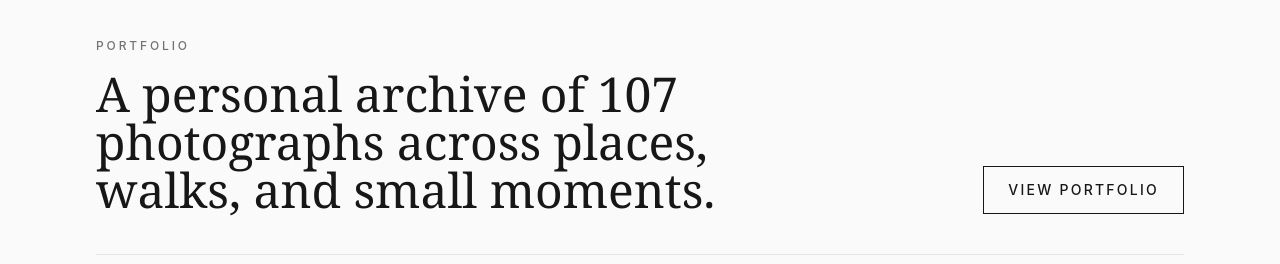
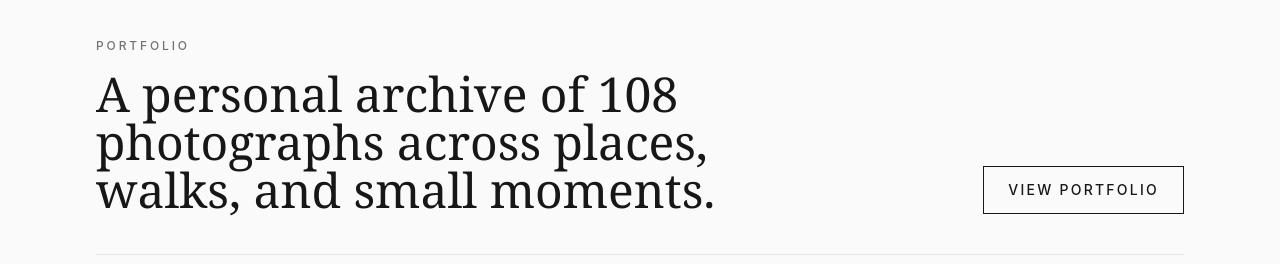
Before and after one commit to jpang007/photography, a Next.js app: page / in a window 1280 px wide. Shown: the part 819-1083 px from the top of the page. Built offline with nearby package versions, Linux system fonts and the light colour scheme; no server answers.

Commit message:
new folder

```diff
--- a/src/data/generatedPhotos.ts
+++ b/src/data/generatedPhotos.ts
@@ -1,5 +1,5 @@
 // AUTO-GENERATED - DO NOT EDIT MANUALLY
-// Generated on: 2026-07-05T14:48:28.280Z
+// Generated on: 2026-07-12T16:29:32.656Z
 // Run 'node scripts/generate-photos.js' to regenerate
 
 export const S3_BASE_URL = 'https://jeremyjpangphotos.s3.us-east-2.amazonaws.com';
@@ -106,6 +106,15 @@ export const trips = [
     "description": "Cdmx 2026",
     "count": 14,
     "coverImage": "https://jeremyjpangphotos.s3.us-east-2.amazonaws.com/gallery/cdmx-2026/DSCF3407.jpeg"
+  },
+  {
+    "id": "boston-2026",
+    "slug": "boston-2026",
+    "name": "Boston",
+    "year": "2026",
+    "description": "Boston 2026",
+    "count": 1,
+    "coverImage": "https://jeremyjpangphotos.s3.us-east-2.amazonaws.com/gallery/boston-2026/F86D9479-5A90-4083-A423-611C720660CC.jpeg"
   },
   {
     "id": "california-2025",
@@ -953,6 +962,13 @@ export const photos = [
     "filename": "DSCF6969.jpeg"
   },
   {
+    "id": "boston-2026-f86d9479-5a90-4083-a423-611c720660cc",
+    "src": "https://jeremyjpangphotos.s3.us-east-2.amazonaws.com/gallery/boston-2026/F86D9479-5A90-4083-A423-611C720660CC.jpeg",
+    "alt": "F86D9479 5A90 4083 A423 611C720660CC",
+    "trip": "boston-2026",
+    "filename": "F86D9479-5A90-4083-A423-611C720660CC.jpeg"
+  },
+  {
     "id": "italy-2025-fb36560f-036e-4e0f-a89f-d30fa10efd5f-58951-000014328630aab2",
     "src": "https://jeremyjpangphotos.s3.us-east-2.amazonaws.com/gallery/italy-2025/FB36560F-036E-4E0F-A89F-D30FA10EFD5F-58951-000014328630AAB2.jpeg",
     "alt": "FB36560F 036E 4E0F A89F D30FA10EFD5F 58951 000014328630AAB2",
```
